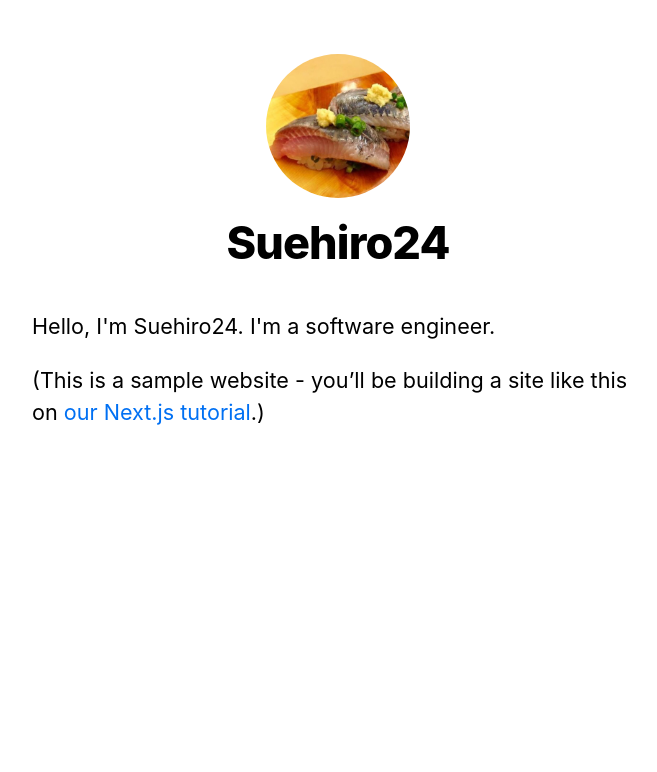
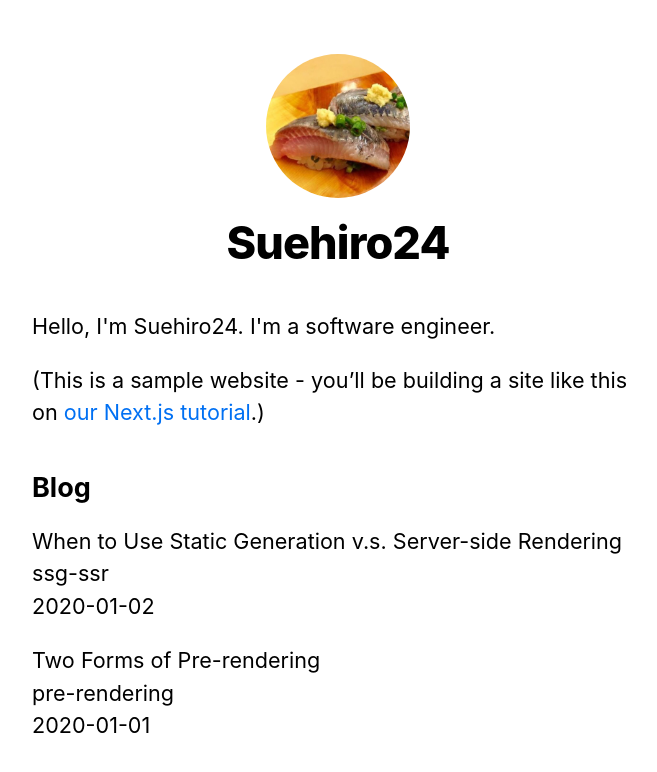
Before and after one commit to suehiro24/nextjs-blog, a Next.js app: page / in a window 1280 px wide. Shown: the top 772 px of the page, without its empty margins (302-959 px from the left). Built offline with nearby package versions, Linux system fonts and the light colour scheme.

Commit message:
Pre-rendering and Data Fetching - Implement getStaticProps

```diff
--- /dev/null
+++ b/lib/posts.js
@@ -0,0 +1,37 @@
+import fs from 'fs'
+import path from 'path'
+import matter from 'gray-matter'
+
+const postsDirectory = path.join(process.cwd(), 'posts')
+
+export function getSortedPostsData() {
+  // Get file names under /posts
+  const fileNames = fs.readdirSync(postsDirectory)
+  const allPostsData = fileNames.map(fileName => {
+    // Remove ".md" from file name to get id
+    const id = fileName.replace(/\.md$/, '')
+
+    // Read markdown file as string
+    const fullPath = path.join(postsDirectory, fileName)
+    const fileContents = fs.readFileSync(fullPath, 'utf8')
+
+    // Use gray-matter to parse the post metadata section
+    const matterResult = matter(fileContents)
+
+    // Combine the data with the id
+    return {
+      id,
+      ...matterResult.data
+    }
+  })
+  // Sort posts by date
+  return allPostsData.sort(({ date: a }, { date: b }) => {
+    if (a < b) {
+      return 1
+    } else if (a > b) {
+      return -1
+    } else {
+      return 0
+    }
+  })
+}
--- a/package.json
+++ b/package.json
@@ -6,6 +6,7 @@
     "start": "next start"
   },
   "dependencies": {
+    "gray-matter": "^4.0.3",
     "next": "latest",
     "react": "17.0.2",
     "react-dom": "17.0.2"
--- a/pages/index.js
+++ b/pages/index.js
@@ -1,8 +1,18 @@
 import Head from 'next/head'
 import Layout, { siteTitle } from '../components/layout'
 import utilStyles from '../styles/utils.module.css'
+import { getSortedPostsData } from '../lib/posts'
 
-export default function Home() {
+export async function getStaticProps() {
+  const allPostsData = getSortedPostsData()
+  return {
+    props: {
+      allPostsData
+    }
+  }
+}
+
+export default function Home({ allPostsData }) {
   return (
     <Layout home>
       <Head>
@@ -15,6 +25,21 @@
           <a href="https://nextjs.org/learn">our Next.js tutorial</a>.)
         </p>
       </section>
+
+      <section className={`${utilStyles.headingMd} ${utilStyles.padding1px}`}>
+        <h2 className={utilStyles.headingLg}>Blog</h2>
+        <ul className={utilStyles.list}>
+          {allPostsData.map(({ id, date, title }) => (
+            <li className={utilStyles.listItem} key={id}>
+              {title}
+              <br />
+              {id}
+              <br />
+              {date}
+            </li>
+          ))}
+        </ul>
+      </section>
     </Layout>
   )
 }
--- /dev/null
+++ b/posts/pre-rendering.md
@@ -0,0 +1,11 @@
+---
+title: 'Two Forms of Pre-rendering'
+date: '2020-01-01'
+---
+
+Next.js has two forms of pre-rendering: **Static Generation** and **Server-side Rendering**. The difference is in **when** it generates the HTML for a page.
+
+- **Static Generation** is the pre-rendering method that generates the HTML at **build time**. The pre-rendered HTML is then _reused_ on each request.
+- **Server-side Rendering** is the pre-rendering method that generates the HTML on **each request**.
+
+Importantly, Next.js lets you **choose** which pre-rendering form to use for each page. You can create a "hybrid" Next.js app by using Static Generation for most pages and using Server-side Rendering for others.
--- /dev/null
+++ b/posts/ssg-ssr.md
@@ -0,0 +1,19 @@
+---
+title: 'When to Use Static Generation v.s. Server-side Rendering'
+date: '2020-01-02'
+---
+
+We recommend using **Static Generation** (with and without data) whenever possible because your page can be built once and served by CDN, which makes it much faster than having a server render the page on every request.
+
+You can use Static Generation for many types of pages, including:
+
+- Marketing pages
+- Blog posts
+- E-commerce product listings
+- Help and documentation
+
+You should ask yourself: "Can I pre-render this page **ahead** of a user's request?" If the answer is yes, then you should choose Static Generation.
+
+On the other hand, Static Generation is **not** a good idea if you cannot pre-render a page ahead of a user's request. Maybe your page shows frequently updated data, and the page content changes on every request.
+
+In that case, you can use **Server-Side Rendering**. It will be slower, but the pre-rendered page will always be up-to-date. Or you can skip pre-rendering and use client-side JavaScript to populate data.
```
Also changed, not shown: 1 other file (tests, documents, lock files or other folders).
